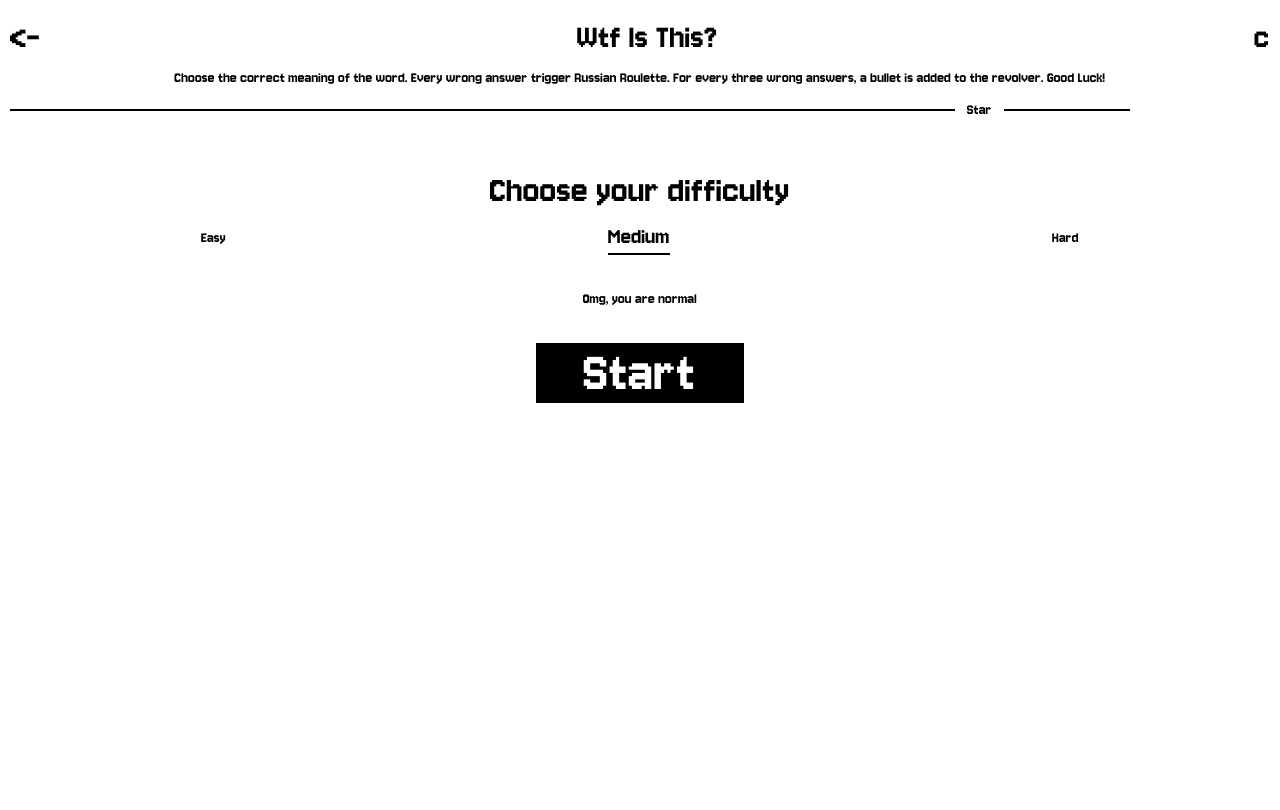
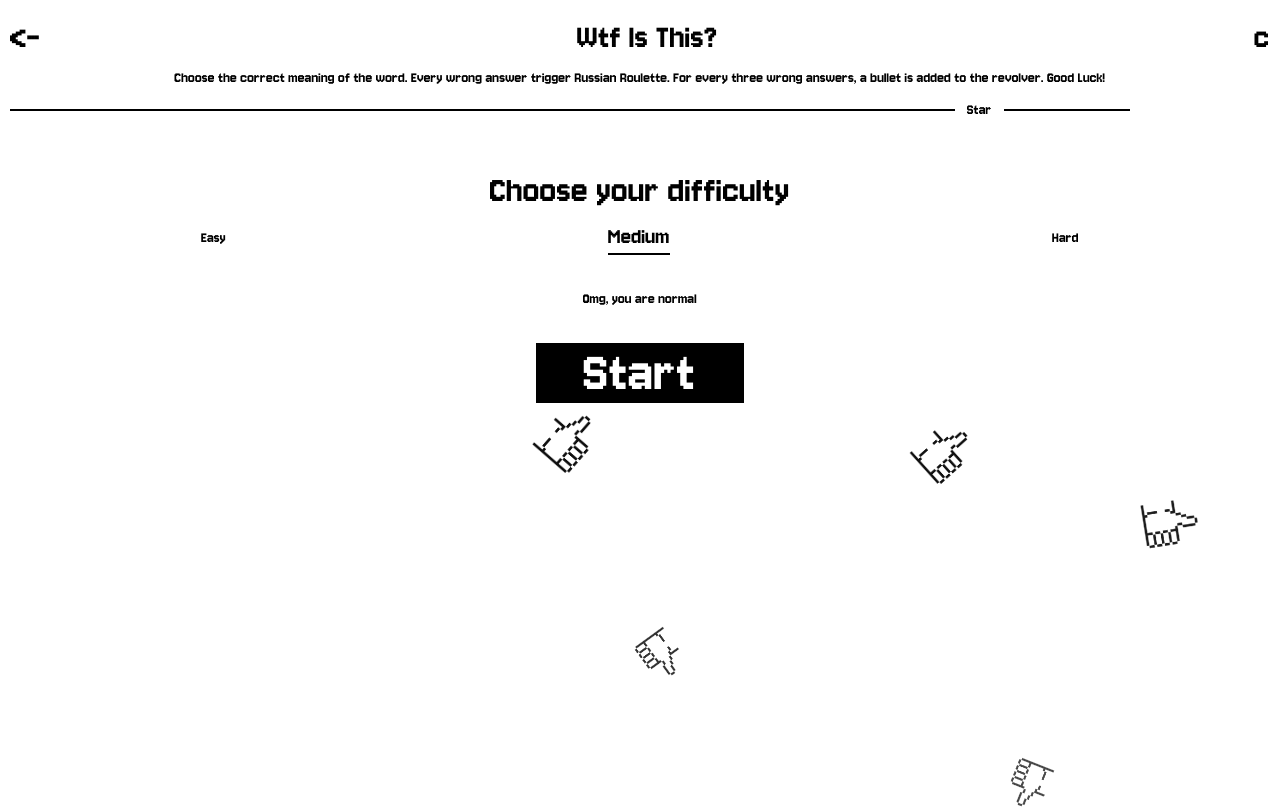
Before and after one commit to peguidotte/Improve-or-die, a React (Vite) app: page /tutorial/1 in a window 1280 px wide. Both pictures are taken after a click on the button "Medium". Built offline with nearby package versions, Linux system fonts and the light colour scheme.

Commit message:
Animation Medium Diff updated
Working on the hard diff right now

```diff
--- a/src/components/Animations/AnimationsDifficulty.jsx
+++ b/src/components/Animations/AnimationsDifficulty.jsx
@@ -1,14 +1,16 @@
+import PropTypes from 'prop-types';
 import BirdsEasy from "./BirdsEasy.jsx"
-import PropTypes from 'prop-types';
+import ThumbsUpMedium from "./ThumbsUpMedium.jsx";
+import SkullsHard from './SkullsHard.jsx';
 
 const AnimationDifficulty = ({ difficulty }) => {
   switch (difficulty) {
     case "Easy":
       return <BirdsEasy difficulty={difficulty}/>;
     case "Medium":
-      return <></>;
+      return <ThumbsUpMedium difficulty={difficulty}/>;
     case "Hard":
-      return <></>;
+      return <SkullsHard difficulty={difficulty}/>;
     default:
       return null;
   }
--- a/src/components/Animations/BirdsEasy.jsx
+++ b/src/components/Animations/BirdsEasy.jsx
@@ -1,6 +1,6 @@
 import { useState, useEffect } from "react";
-import "./BirdsEasy.css"; // Estilos específicos para animação
-import BirdEasy from "../../assets/global/flyingbird.gif"; // Imagem dos pássaros
+import "./BirdsEasy.css";
+import BirdEasy from "../../assets/global/flyingbird.gif";
 
 const TOTAL_BIRDS = 6;
 
@@ -22,7 +22,6 @@ const BirdsEasy = ({ difficulty }) => {
     };
   };
 
-  // Inicializar os pássaros
   useEffect(() => {
     if (difficulty === "Easy") {
       const initialBirds = Array.from({ length: TOTAL_BIRDS }, () =>
--- /dev/null
+++ b/src/components/Animations/SkullsHard.jsx
@@ -0,0 +1,18 @@
+import "./SkullsHard.css";
+import Skull from "../../assets/global/skull.gif";
+import PropTypes from 'prop-types';
+
+const SkullsHard = ({ difficulty }) => {
+  return (
+    <div>
+      <div className="skulls-hard"></div>
+      <img src={Skull} alt="Skull" />
+    </div>
+  );
+};
+
+SkullsHard.propTypes = {
+  difficulty: PropTypes.string
+};
+
+export default SkullsHard;
--- /dev/null
+++ b/src/components/Animations/ThumbsUpMedium.css
@@ -0,0 +1,31 @@
+.thumbs-animation-container {
+  position: relative;
+  top: 0;
+  left: 0;
+  width: 100%;
+  height: 100%;
+  pointer-events: none;
+  overflow: hidden;
+}
+
+.thumbs-up {
+  position: absolute;
+  top: -100px;
+  /* Posicionamento horizontal definido via inline styles */
+  animation-name: fallAndRotate;
+  animation-timing-function: linear;
+  animation-fill-mode: forwards;
+  animation-iteration-count: 1;
+  will-change: transform; /* Otimização para animações */
+}
+
+@keyframes fallAndRotate {
+  0% {
+    transform: translateY(0) rotate(0deg);
+    opacity: 1;
+  }
+  100% {
+    transform: translateY(100vh) rotate(360deg);
+    opacity: 0.5;
+  }
+}
--- /dev/null
+++ b/src/components/Animations/ThumbsUpMedium.jsx
@@ -0,0 +1,71 @@
+import { useState, useEffect } from "react";
+import PropTypes from 'prop-types';
+import "./ThumbsUpMedium.css"; // Estilos específicos para a animação
+import ThumbsUpImage from "../../assets/global/thumbsup.png"; // Substitua {nome-do-game} pelo nome real
+
+const TOTAL_THUMBS = 8;
+
+const ThumbsUpMedium = ({ difficulty }) => {
+  const [thumbs, setThumbs] = useState([]);
+
+  // Função para gerar propriedades aleatórias para um "Thumbs Up"
+  const generateRandomProperties = () => {
+    const rngSize = Math.floor(Math.random() * 50) + 50; // Tamanho entre 50px e 100px
+    const rngSpeed = Math.floor(Math.random() * 5) + 5; // Velocidade de descida entre 5s e 10s
+    const rngStartDelay = Math.floor(Math.random() * 5); // Atraso inicial entre 0s e 5s
+    const rngLeft = Math.floor(Math.random() * 80) + 10; // Posição horizontal entre 10% e 90%
+
+    return {
+      id: Math.random().toString(36).substr(2, 9), // ID único
+      size: `${rngSize}px`, // Tamanho em pixels
+      speed: rngSpeed, // Tempo de animação em segundos
+      startDelay: `${rngStartDelay}s`, // Atraso inicial
+      left: `${rngLeft}%`, // Posição horizontal
+    };
+  };
+
+  // Inicializar os "Thumbs Up"
+  useEffect(() => {
+    if (difficulty === "Medium") {
+      const initialThumbs = Array.from({ length: TOTAL_THUMBS }, () =>
+        generateRandomProperties()
+      );
+      setThumbs(initialThumbs);
+    }
+  }, [difficulty]);
+
+  // Função para reinicializar um "Thumbs Up" após a animação
+  const handleAnimationEnd = (id) => {
+    setThumbs((prevThumbs) =>
+      prevThumbs.map((thumb) =>
+        thumb.id === id ? generateRandomProperties() : thumb
+      )
+    );
+  };
+
+  return (
+    <div className="thumbs-animation-container">
+      {thumbs.map((thumb) => (
+        <img
+          key={thumb.id}
+          src={ThumbsUpImage}
+          alt="Thumbs Up"
+          className="thumbs-up"
+          style={{
+            width: thumb.size,
+            left: thumb.left,
+            animationDuration: `${thumb.speed}s`,
+            animationDelay: thumb.startDelay,
+          }}
+          onAnimationEnd={() => handleAnimationEnd(thumb.id)}
+        />
+      ))}
+    </div>
+  );
+};
+
+ThumbsUpMedium.propTypes = {
+  difficulty: PropTypes.string.isRequired,
+};
+
+export default ThumbsUpMedium;
--- a/src/pages/Tutorial.jsx
+++ b/src/pages/Tutorial.jsx
@@ -9,7 +9,8 @@ const Tutorial = () => {
 
   return (
     <>
-      <div>
+      <div className="h-screen overflow-hidden">
+        <section>
           <div className="flex justify-between text-4xl pt-2">
             <Link to="/">&#60;-</Link>
             <h1>{game.title || "Has something wrong!"}</h1>
@@ -18,13 +19,14 @@ const Tutorial = () => {
           <p className="text-center mt-2">
             {game.description || "Back to menu and try again. I'm sorry!"}
           </p>
-      </div>
+        </section>
         <div className="flex items-center gap-3 mt-2">
           <div className="w-[75%] h-[2px] bg-black"></div>
           <button className="">Star</button>
           <div className="w-[10%] h-[2px] bg-black"></div>
         </div>
-      <ChooseDifficult/>
+        <ChooseDifficult />
+      </div>
     </>
   );
 };
```
Also changed, not shown: src/components/Animations/SkullsHard.css (added). Lines whose indentation alone changed are shown as unchanged.
